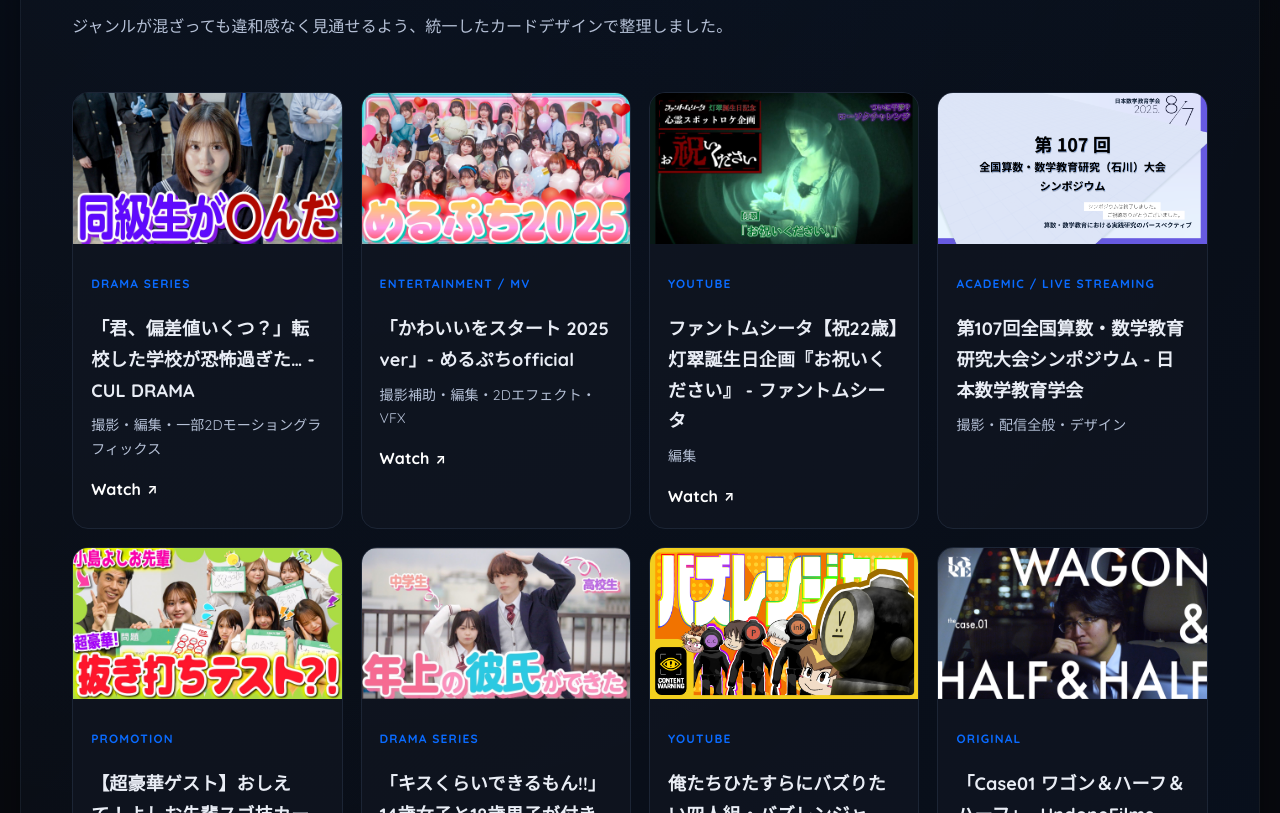
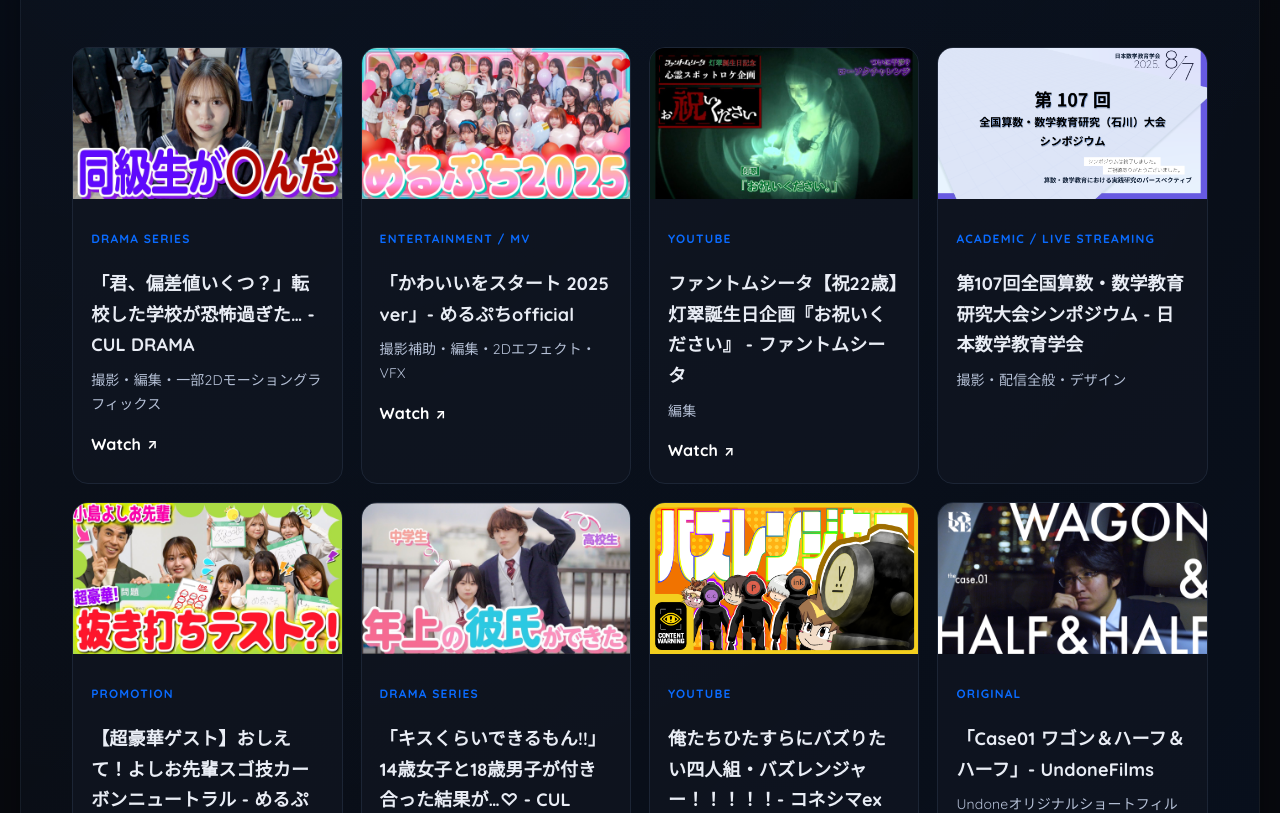
Before and after one commit to akine/undonejp, a plain HTML site: page lineup.html in a window 1280 px wide. Shown: the part 985-1798 px from the top of the page. Drawn offline with nearby package versions, Linux system fonts and the light colour scheme.

Commit message:
Remove lineup description copy

```diff
--- a/lineup.html
+++ b/lineup.html
@@ -53,7 +53,6 @@
             <div class="section-header">
                 <p class="eyebrow">Line Up</p>
                 <h2>Productions</h2>
-                <p class="section-copy">ジャンルが混ざっても違和感なく見通せるよう、統一したカードデザインで整理しました。</p>
             </div>
             <div class="grid works-grid">
                 <article class="card fade">
```
